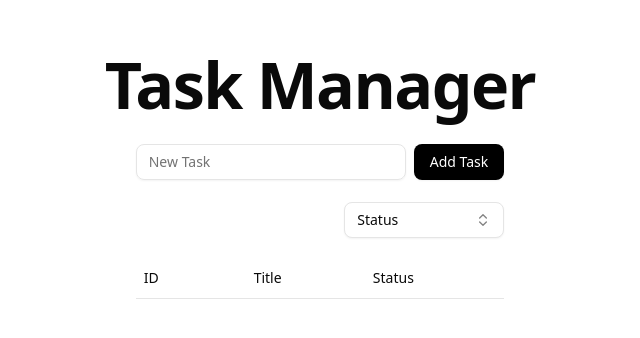
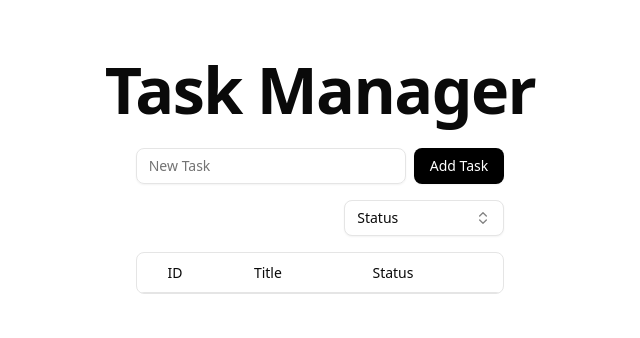
Before and after one commit to kkoli-9528/Simple-Task-Manager, a React (Vite) app: page / in a window 1280 px wide. Shown: the part 230-568 px from the top of the page, without its empty margins (320-960 px from the left). Built offline with nearby package versions, Linux system fonts and the light colour scheme.

Commit message:
All the functionality works perfectly

```diff
--- a/src/App.jsx
+++ b/src/App.jsx
@@ -2,19 +2,20 @@ import { useState } from 'react';
 import styles from './App.module.css';
 import TaskForm from './components/TaskForm';
 import TaskList from './components/TaskList';
-import TaskItem from './components/TaskItem';
 
 function App() {
   const [task, setTask] = useState([]);
 
-  console.log(task)
-
   return (
-    <div className={styles.App}>
-      <div className={`${styles.container} md:min-w-sm flex flex-col justify-center items-center xl:min-w-md`}>
+    <div className={`${styles.App} min-h-screen flex`}>
+      <div className={`${styles.container} flex flex-col
+      w-full
+      transition-all duration-500
+      ${task.length ? "justify-start" : "justify-center"}
+      items-center`}>
         <h3 className={`${styles.header} scroll-m-20 text-2xl font-semibold tracking-tight lg:w-full text-center`}>Task Manager</h3>
         <TaskForm task={task} setTask={setTask} />
-        <TaskList task={task} />
+        <TaskList task={task} setTask={setTask} />
       </div>
     </div>
   );
--- a/src/App.module.css
+++ b/src/App.module.css
@@ -1,6 +1,6 @@
 .App {
   width: 100%;
-  height: 100%;
+  height: 100vh;
   display: flex;
   flex-direction: column;
   justify-content: center;
--- /dev/null
+++ b/src/components/Custom Hooks/useFilteredTasks.js
@@ -0,0 +1,8 @@
+import { useMemo } from "react";
+
+export default function useFilteredTasks(tasks, selectedStatus) {
+  return useMemo(() => {
+    if (selectedStatus === "All") return tasks
+    return tasks.filter(task => task.status === selectedStatus)
+  }, [tasks, selectedStatus])
+}
--- a/src/components/TableDemo.jsx
+++ b/src/components/TableDemo.jsx
@@ -7,39 +7,33 @@ import {
   TableRow,
 } from "@/components/ui/table"
 import { ComboboxDropdownMenu } from "./ComboboxDropdownMenu";
-import { useEffect, useState } from "react";
 
-export const TableDemo = ({ filterList }) => {
-  const [flitered, setFlitered] = useState(filterList);
+export const TableDemo = ({ filterList, setTask }) => {
 
   const handleStatus = (value, id) => {
-    setFlitered(prevState => {
-      console.log(prevState);
+    setTask(prevState => {
       return prevState.map(item =>
         item.id === id ? { ...item, status: value } : item
       );
     });
   };
 
-  useEffect(() => {
-    setFlitered(filterList);
-  }, [filterList]);
-
   return (
+    <div className="overflow-hidden rounded-md border">
       <Table>
         <TableHeader className={"w-full"}>
           <TableRow>
-          <TableHead>ID</TableHead>
+            <TableHead className="text-center">ID</TableHead>
             <TableHead className="text-center">Title</TableHead>
             <TableHead className="text-center">Status</TableHead>
             <TableHead className="text-center"></TableHead>
           </TableRow>
         </TableHeader>
         <TableBody>
-        {flitered && Object.values(flitered).map((eachTask) => (
+          {filterList && Object.values(filterList).map((eachTask) => (
             <TableRow key={eachTask.id}>
-            <TableCell>{eachTask.id}</TableCell>
-            <TableCell className="text-center">{eachTask.title}</TableCell>
+              <TableCell className="text-center">{eachTask.id}</TableCell>
+              <TableCell className="text-center truncate">{eachTask.title}</TableCell>
               <TableCell className="text-center">{eachTask.status}</TableCell>
               <TableCell className="text-center">
                 <ComboboxDropdownMenu handleStatus={handleStatus} id={eachTask.id} />
@@ -48,5 +42,6 @@ export const TableDemo = ({ filterList }) => {
           ))}
         </TableBody>
       </Table>
+    </div>
   )
 };
--- a/src/components/TaskList.css
+++ b/src/components/TaskList.css
@@ -1,5 +1,4 @@
 .container {
-  margin-top: 5%;
   width: clamp(15rem, 12.321rem + 13.39vw, 24.75rem);
 }
 
--- a/src/components/TaskList.jsx
+++ b/src/components/TaskList.jsx
@@ -2,26 +2,23 @@ import { useState } from 'react';
 import './TaskList.css';
 import { ComboboxDemo } from './ComboDemo';
 import { TableDemo } from './TableDemo';
+import useFilteredTasks from './Custom Hooks/useFilteredTasks';
 
-const TaskList = ({ task }) => {
+const TaskList = ({ task, setTask }) => {
   const [selected, setSelected] = useState("All");
 
-  const filterList = task.filter(eachTask =>
-    selected === "All" ?
-      true :
-      eachTask.status === selected
-  );
+  const filterList = useFilteredTasks(task, selected)
 
   const handleSelect = (button) => {
     setSelected(button)
   }
 
   return (
-    <div className="container">
-      <div className={`tabs mb-5`}>
+    <div className="container flex flex-col mt-4">
+      <div className={`tabs mb-4 flex justify-end`}>
         <ComboboxDemo handleSelect={handleSelect} />
       </div>
-      <TableDemo filterList={filterList} />
+      <TableDemo filterList={filterList} setTask={setTask} />
     </div>
   );
 };
--- a/src/index.css
+++ b/src/index.css
@@ -3,11 +3,6 @@
 @import "tw-animate-css";
 
 @custom-variant dark (&:is(.dark *));
-
-#root {
-  width: 100%;
-  height: 100vh;
-}
 
 :root {
   font-size: 1rem;
```
Lines whose indentation alone changed are shown as unchanged.
